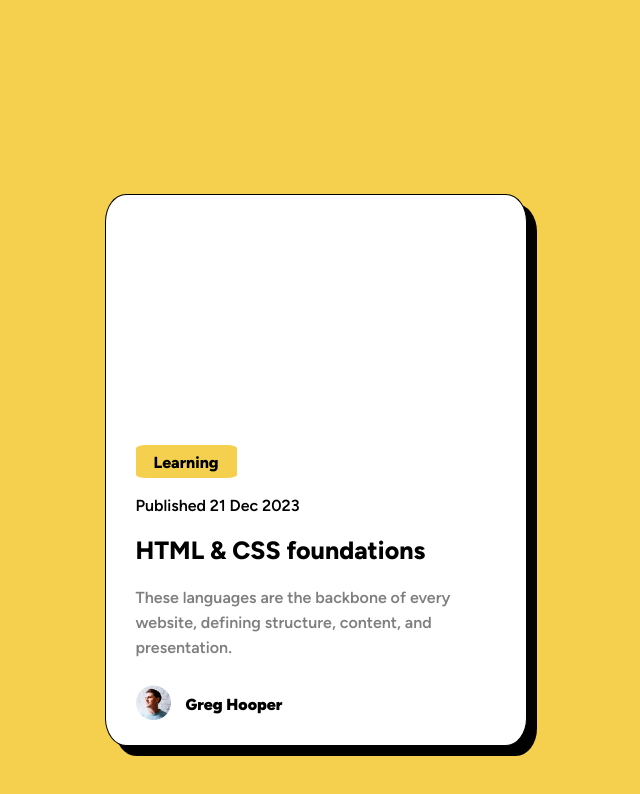
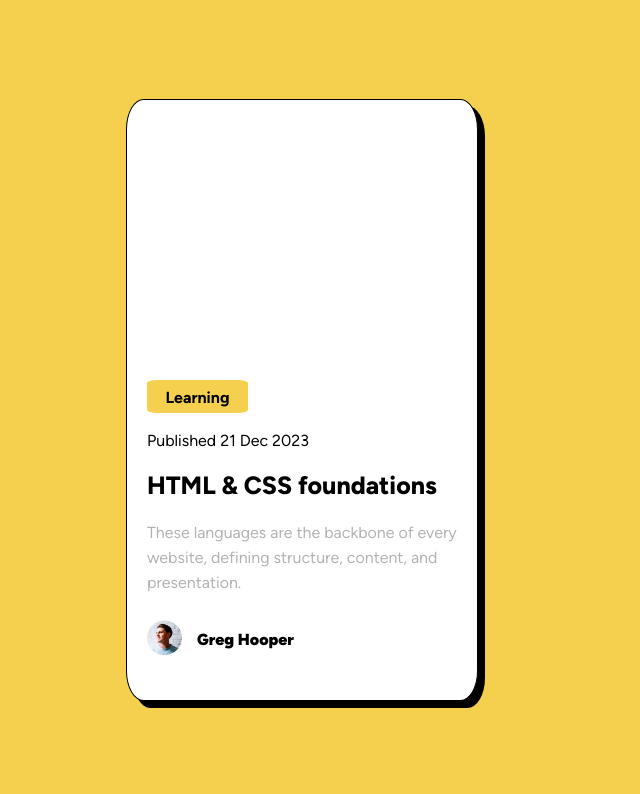
Before and after one commit to Josu-s12/blog-preview-card-main, a plain HTML site: page index.html in a window 768 px wide. Shown: the whole page, without its empty margins (82-722 px from the left). Drawn offline with Linux system fonts and the light colour scheme.

Commit message:
final final final

```diff
--- a/styles.css
+++ b/styles.css
@@ -25,6 +25,7 @@ body, html{
         border-bottom-left-radius: 5%;
         border-bottom-right-radius: 5%;
         overflow: hidden;
+
         box-shadow: 7px 7px rgba(0, 0, 0,1);
 
    }
@@ -88,10 +89,7 @@ body, html{
         border-bottom-left-radius: 5%;
         border-bottom-right-radius: 5%;
         overflow: hidden;
-        margin-top: 0px;
-        margin-bottom:0px;
-        margin-right: 0px;
-        margin-left:0px;
+
         box-shadow: 7px 7px rgba(0, 0, 0,1);
 
    }
@@ -143,8 +141,9 @@ body, html{
     margin-top: 45px;
 }
 }
-/*IPAD*/
-@media(min-width:481px) and (max-width: 1024px){
+
+/*DESKTOP*/
+@media(min-width:1025px){
     .background{
         width: 350px;
         height:600px;
@@ -156,7 +155,6 @@ body, html{
         border-bottom-right-radius: 5%;
         overflow: hidden;
         box-shadow: 7px 7px rgba(0, 0, 0,1);
-
    }
    h1{
     font-size: 25px;
@@ -204,145 +202,8 @@ body, html{
    .author{
     display: flex;
     margin-top: 45px;
-}
-}
-/*IPAD*/
-@media(min-width:481px) and (max-width: 1024px){
-    .background{
-        width: 350px;
-        height:600px;
-        background:#ffff;
-        border: solid black 1px;
-        border-top-right-radius: 5%;
-        border-top-left-radius: 5%;
-        border-bottom-left-radius: 5%;
-        border-bottom-right-radius: 5%;
-        overflow: hidden;
-        margin-top: 0px;
-        margin-bottom:0px;
-        margin-right: 0px;
-        margin-left:0px;
-        box-shadow: 7px 7px rgba(0, 0, 0,1);
+    }
 
-   }
-   h1{
-    font-size: 25px;
-    font-family: light, sans-serif;
-    font-weight: 770;
-    margin-bottom: 30px;
-   }
-   .content{
-    padding: 20px;
-    margin-top: 260px;
-   }
-   .l{
-        font-family: light;
-        width: 85px;
-        height:17px;
-        background-color:hsl(47, 88%, 63%);
-        margin-bottom: 18px;
-        text-align: center;
-        padding:8px ;
-        border-top-right-radius: 10%;
-        border-top-left-radius: 10%;
-        border-bottom-left-radius: 10%;
-        border-bottom-right-radius: 10%;
-
-   }
-   p{
-    font-family: light;
-    margin-bottom: 20px;
-   }
-
-   span{
-    font-family: light;
-    font-weight: 900;
-   }
-   .space{
-    line-height: 5px;
-    color: rgba(0, 0, 0,0.3);
-   }
-   .avatar{
-    width: 35px;
-    height: 35px;
-    margin-right: 15px;
-    margin-top: -10px;
-   }
-   .author{
-    display: flex;
-    margin-top: 45px;
-}
-}
-/*IPAD*/
-@media(min-width:481px) and (max-width: 1024px){
-    .background{
-        width: 420px;
-        height:550px;
-        background:#ffff;
-        border: solid black 1px;
-        border-top-right-radius: 5%;
-        border-top-left-radius: 5%;
-        border-bottom-left-radius: 5%;
-        border-bottom-right-radius: 5%;
-        overflow: hidden;
-        margin-top: 140px;
-        margin-bottom:0px ;
-        margin-right: 0px;
-        margin-left:27px ;
-        box-shadow: 10px 10px rgba(0, 0, 0,1);
-   }
-   h1{
-    font-size: 25px;
-    font-family: light, sans-serif;
-    font-weight: 770;
-    margin-bottom: 30px;
-   }
-   .content{
-    padding: 30px;
-    margin-top: 220px;
-   }
-   .l{
-        font-family: light;
-        width: 85px;
-        height:17px;
-        background-color:hsl(47, 88%, 63%);
-        margin-bottom: 18px;
-        text-align: center;
-        padding:8px ;
-        border-top-right-radius: 10%;
-        border-top-left-radius: 10%;
-        border-bottom-left-radius: 10%;
-        border-bottom-right-radius: 10%;
-   }
-   h4{
-    font-weight: 800;
-   }
-   p{
-    font-family: light;
-    margin-bottom: 20px;
-   }
-   .date{
-    font-weight: 600;
-   }
-   span{
-    font-family: light;
-    font-weight: 900;
-   }
-   .space{
-    line-height: 5px;
-    color: rgba(0, 0, 0,0.5);
-    font-weight: 600;
-   }
-   .avatar{
-    width: 35px;
-    height: 35px;
-    margin-right: 15px;
-    margin-top: -10px;
-   }
-   .author{
-    display: flex;
-    margin-top: 45px;
-}
 }
 
 /*FONTS*/
```
